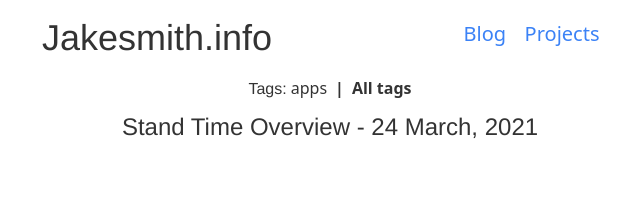
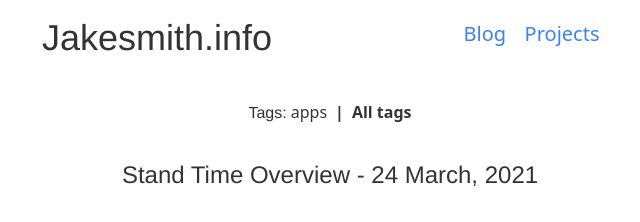
Before and after one commit to jakesmithdeveloper/my-site, a Gatsby site: page /blog in a window 1280 px wide. Shown: the whole page, without its empty margins (310-950 px from the left). Built offline with nearby package versions, Linux system fonts and the light colour scheme; Gatsby itself is replaced by a stand-in of ours; some packages are replaced by stand-ins of ours.

Commit message:
added blog page styles

```diff
--- a/src/pages/blog.js
+++ b/src/pages/blog.js
@@ -10,7 +10,7 @@ const Blog = ({ data }) => {
     <div>
       <Header />
       <div className="flex flex-col items-center">
-        <ul className="list-none ">
+        <ul className="list-none my-2 md:my-6">
           <li className="inline-block mr-1">
             <h3>Tags:</h3>
           </li>
@@ -34,7 +34,7 @@ const Blog = ({ data }) => {
           </li>
         </ul>
         {data.allMarkdownRemark.edges.map(({ node }) => (
-          <div key={node.id}>
+          <div key={node.id} className="mb-6 md:mb-8">
             <Link
               to={node.fields.slug}
               className="no-underline shadow-none bg-none"
```
